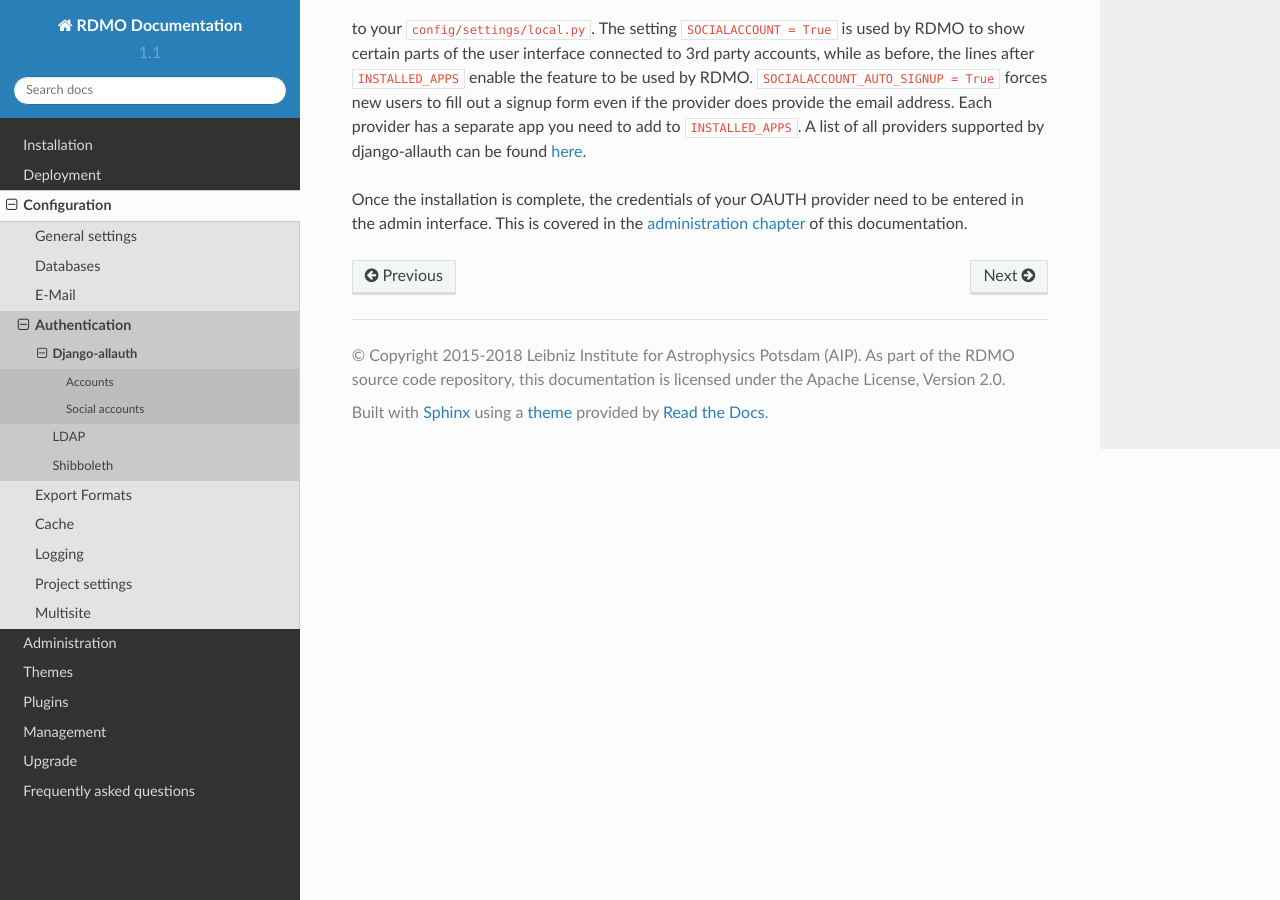
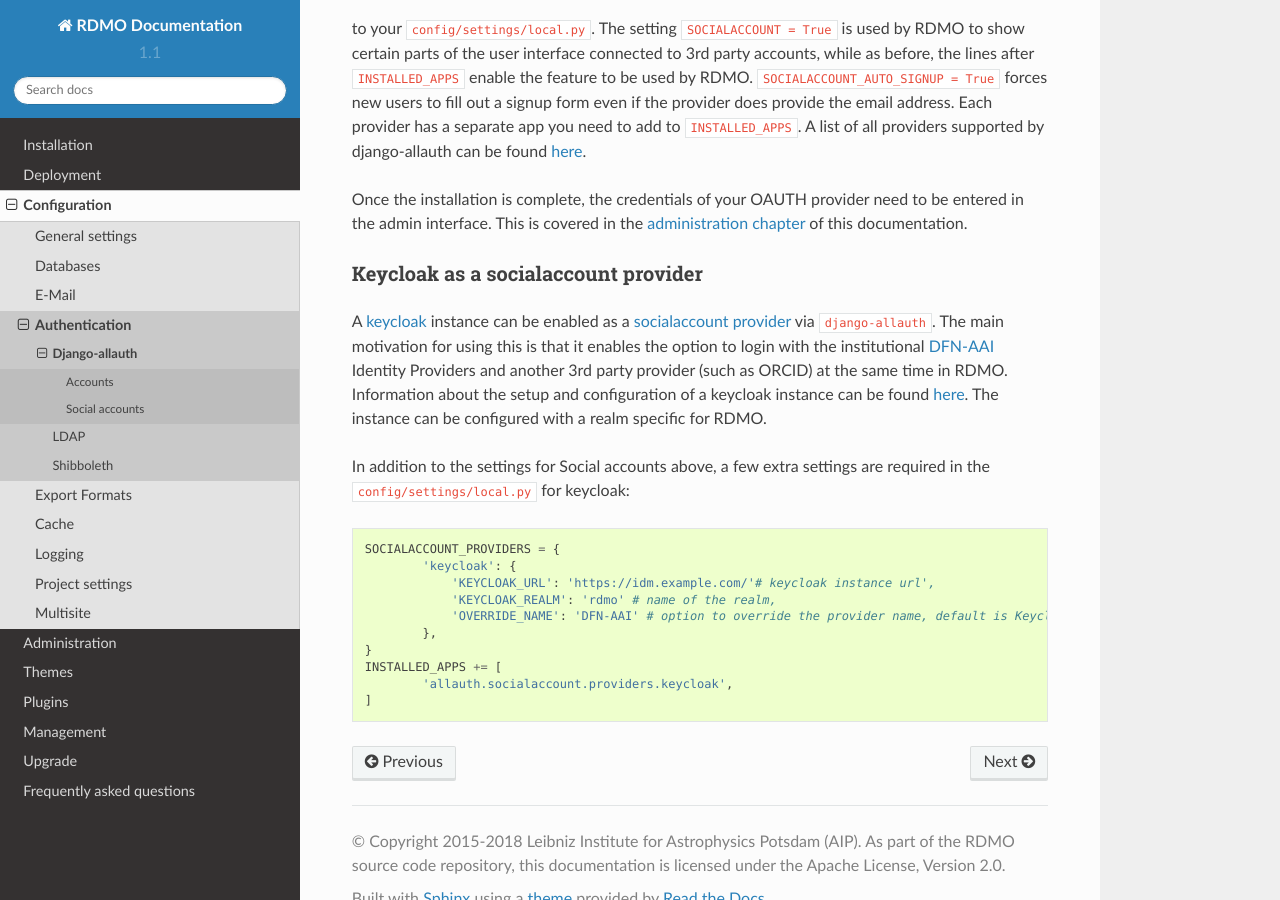
Before and after one commit to rdmorganiser/rdmo-docs, a Sphinx documentation site: the page built from docs/configuration/authentication/allauth.md, in a window 1280 px wide and 900 px high, scrolled down 1346 px. Built offline with Sphinx 7.4.7 and the Read the Docs theme 2.0.0, drawn with Linux system fonts in a browser that asks for light colours.

Commit message:
add docs for keycloak

````diff
--- a/docs/configuration/authentication/allauth.md
+++ b/docs/configuration/authentication/allauth.md
@@ -56,3 +56,23 @@
 to your `config/settings/local.py`. The setting `SOCIALACCOUNT = True` is used by RDMO to show certain parts of the user interface connected to 3rd party accounts, while as before, the lines after `INSTALLED_APPS` enable the feature to be used by RDMO. `SOCIALACCOUNT_AUTO_SIGNUP = True` forces new users to fill out a signup form even if the provider does provide the email address. Each provider has a separate app you need to add to `INSTALLED_APPS`. A list of all providers supported by django-allauth can be found [here](http://django-allauth.readthedocs.io/en/latest/providers.html).
 
 Once the installation is complete, the credentials of your OAUTH provider need to be entered in the admin interface. This is covered in the [administration chapter](../../administration/allauth.html) of this documentation.
+
+
+### Keycloak as a socialaccount provider
+
+A [keycloak](https://www.keycloak.org/) instance can be enabled as a [socialaccount provider](https://django-allauth.readthedocs.io/en/latest/providers.html#keycloak) via `django-allauth`. The main motivation for using this is that it enables the option to login with the institutional [DFN-AAI](https://doku.tid.dfn.de/de:dfnaai:start) Identity Providers and another 3rd party provider (such as ORCID) at the same time in RDMO. Information about the setup and configuration of a keycloak instance can be found [here](https://www.keycloak.org/guides#getting-started). The instance can be configured with a realm specific for RDMO.
+
+In addition to the settings for Social accounts above, a few extra settings are required in the `config/settings/local.py` for keycloak:
+
+```py
+SOCIALACCOUNT_PROVIDERS = {
+        'keycloak': {
+            'KEYCLOAK_URL': 'https://idm.example.com/'# keycloak instance url',
+            'KEYCLOAK_REALM': 'rdmo' # name of the realm,
+            'OVERRIDE_NAME': 'DFN-AAI' # option to override the provider name, default is Keycloak
+        },
+}
+INSTALLED_APPS += [
+        'allauth.socialaccount.providers.keycloak',
+]
+```
````
Also changed, not shown: docs/administration/allauth.md (+13 -1 lines), docs/configuration/authentication/shibboleth.md (+11 -1 lines).
